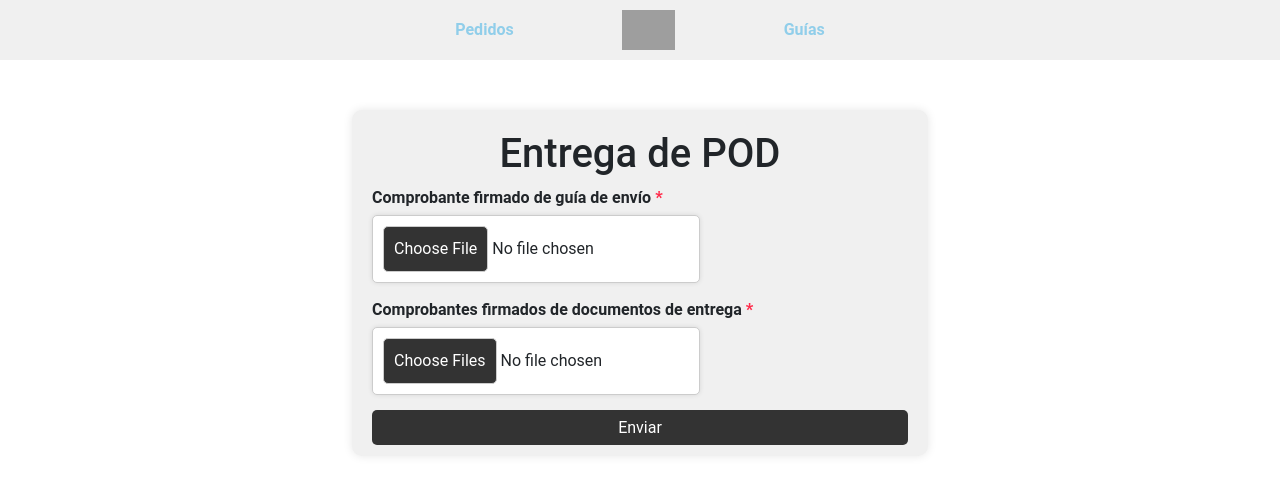
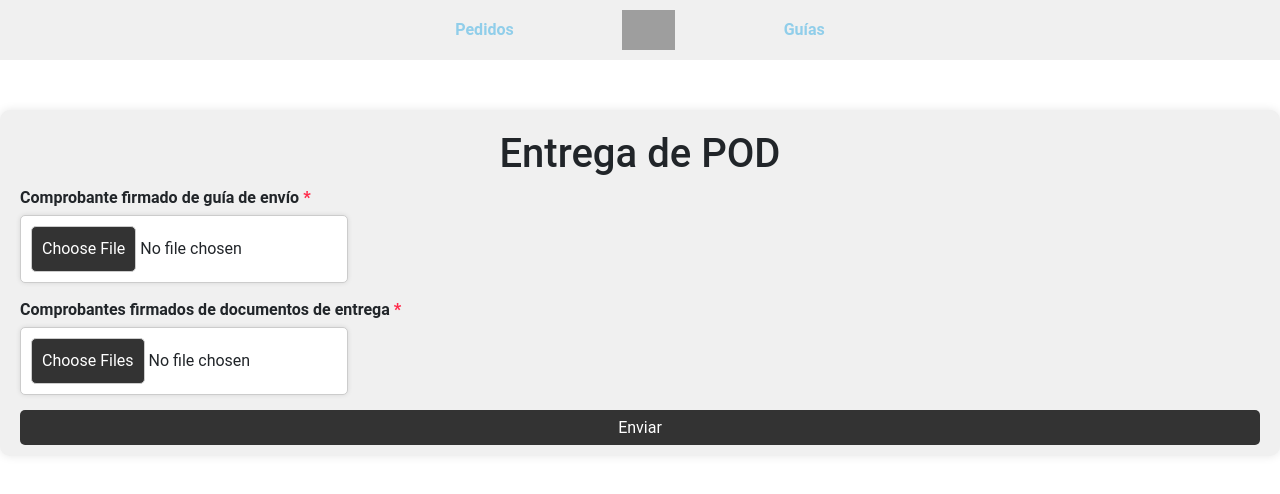
Before and after one commit to JoseArroyave/firplak-pmv-front, an Angular app: page /POD/1 in a window 1280 px wide. Shown: the top 494 px of the page. Built offline with nearby package versions, Linux system fonts and the light colour scheme; grey boxes are pictures that could not be loaded.

Commit message:
max-width: 99%; pod scss

```diff
--- a/src/app/components/pod/pod.component.scss
+++ b/src/app/components/pod/pod.component.scss
@@ -1,5 +1,5 @@
 .container {
-  max-width: 45%;
+  max-width: 100%;
   margin: 50px auto;
   padding: 20px;
   background-color: #f0f0f0;
@@ -20,6 +20,7 @@
       margin-bottom: 15px;
 
       input[type="file"] {
+        max-width: 99%;
         grid-column: span 12;
         margin-bottom: 15px;
         padding: 10px;
```
